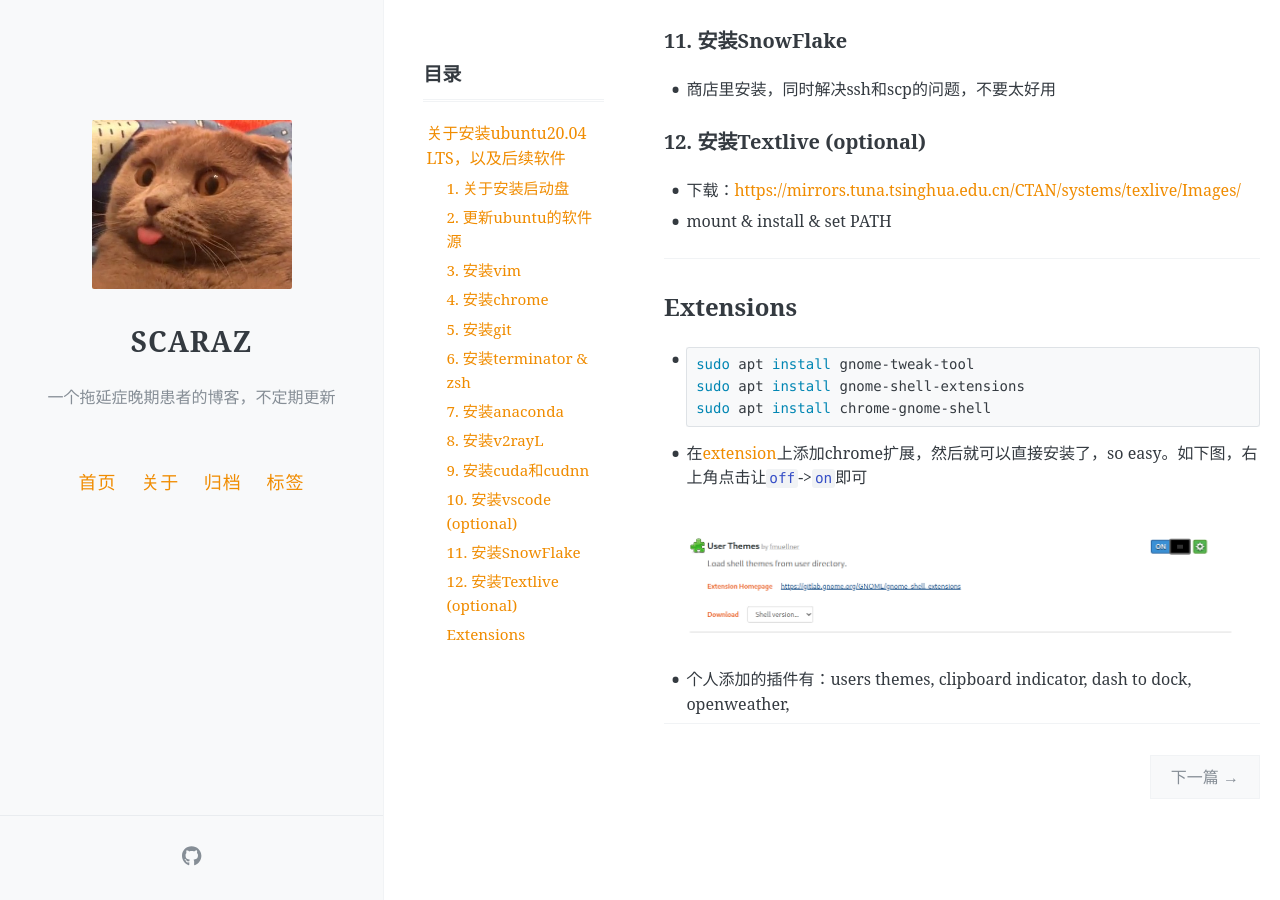
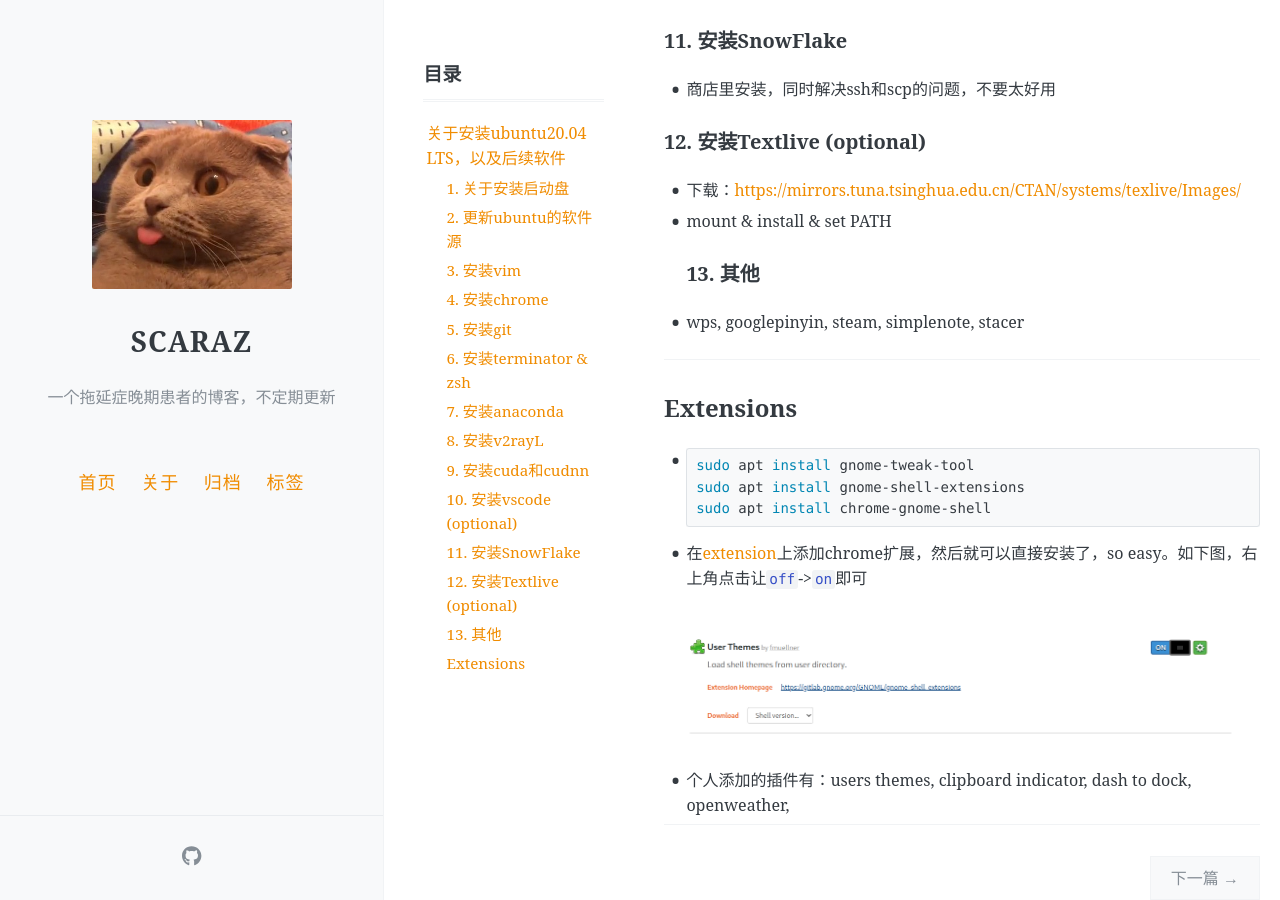
Before and after one commit to iptmt/blog, a Jekyll site: the page built from _posts/2020-9-25-install-ubuntu-20.04.md, in a window 1280 px wide and 900 px high, scrolled down 2353 px. Built offline with Jekyll 4.4.1, drawn with Linux system fonts in a browser that asks for light colours; comment, search, counter and statistics services are not loaded.

Commit message:
update ubuntu

```diff
--- a/_posts/2020-9-25-install-ubuntu-20.04.md
+++ b/_posts/2020-9-25-install-ubuntu-20.04.md
@@ -80,6 +80,9 @@ Ubuntu又又又崩溃了，得重装。这次的post主要记录一下安装过
 
 - 下载：<https://mirrors.tuna.tsinghua.edu.cn/CTAN/systems/texlive/Images/>
 - mount & install & set PATH
+### 13. 其他
+
+- wps, googlepinyin, steam, simplenote, stacer
 
 ---
 
```
